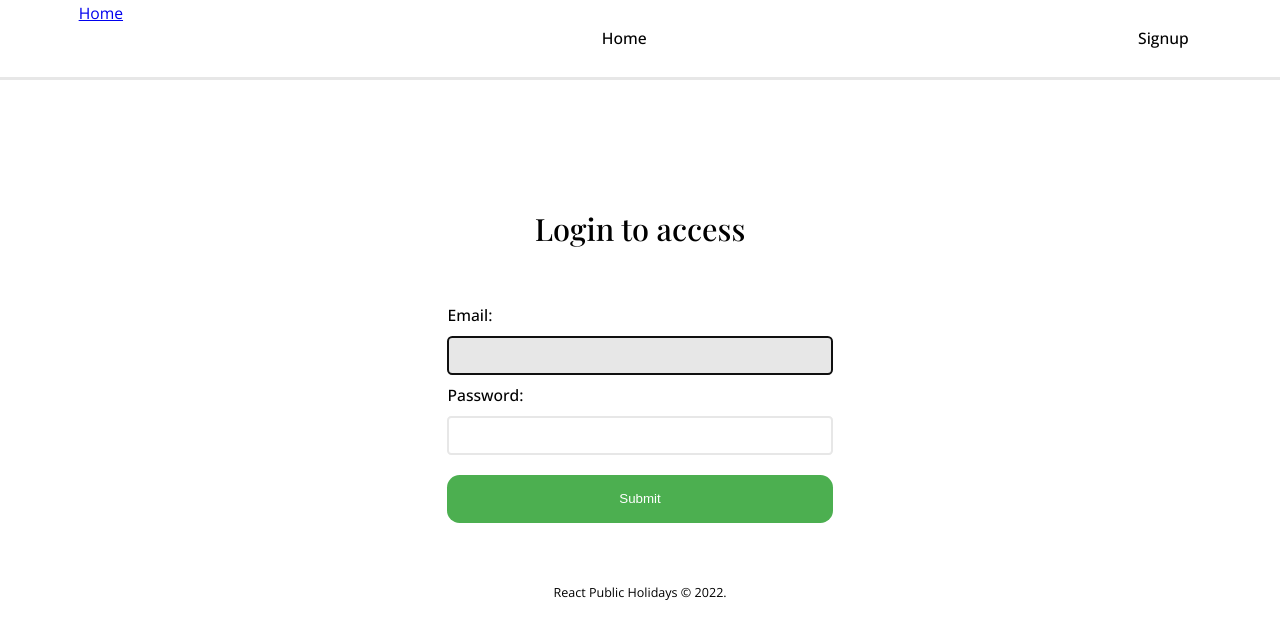
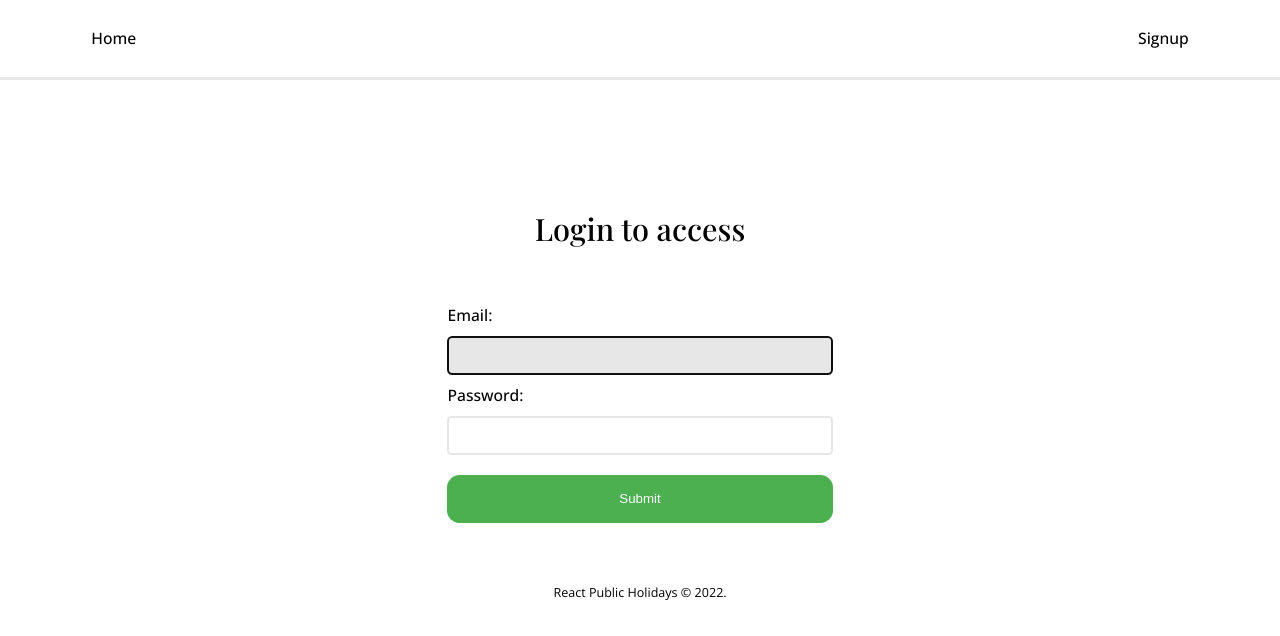
Before and after one commit to Amalitech-Public-Holiday/public-holiday-frontend, a React (Create React App) app: page /login in a window 1280 px wide. Shown: the top 636 px of the page. Built offline with nearby package versions, Linux system fonts and the light colour scheme.

Commit message:
Remove home navlink

```diff
--- a/src/components/NavBar/NavBar.js
+++ b/src/components/NavBar/NavBar.js
@@ -1,11 +1,9 @@
 import "./NavBar.scss";
-import { NavLink } from "react-router-dom";
 
 const NavBar = (props) => {
   return (
     <div className="NavBar">
       <nav>
-        <NavLink to="/">Home</NavLink>
         {props.children}
       </nav>
     </div>
```
